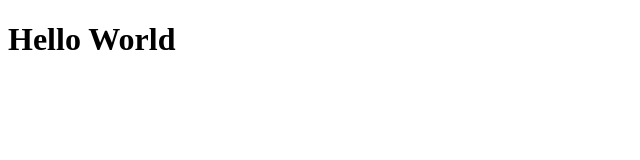
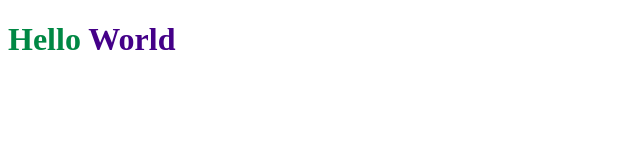
Before and after one commit to JFMacedo/ignews, a Next.js app: page / in a window 1280 px wide. Shown: the top 160 px of the page, without its empty margins (0-640 px from the left). Built offline with nearby package versions, Linux system fonts and the light colour scheme.

Commit message:
using sass

```diff
--- a/package.json
+++ b/package.json
@@ -10,7 +10,8 @@
   "dependencies": {
     "next": "10.0.9",
     "react": "17.0.2",
-    "react-dom": "17.0.2"
+    "react-dom": "17.0.2",
+    "sass": "^1.32.8"
   },
   "devDependencies": {
     "@types/node": "^14.14.36",
--- a/src/pages/index.tsx
+++ b/src/pages/index.tsx
@@ -1,5 +1,7 @@
+import styles from '../../styles/home.module.scss';
+
 export default function Home() {
   return (
-    <h1>Hello World</h1>
+    <h1 className={styles.title}>Hello <span>World</span></h1>
   )
 }
--- /dev/null
+++ b/styles/home.module.scss
@@ -0,0 +1,8 @@
+.title {
+  font-family: 'Asap';
+  color: #008844;
+
+  span {
+    color: #440088;
+  }
+}
```
Also changed, not shown: 1 other file (tests, documents, lock files or other folders).
